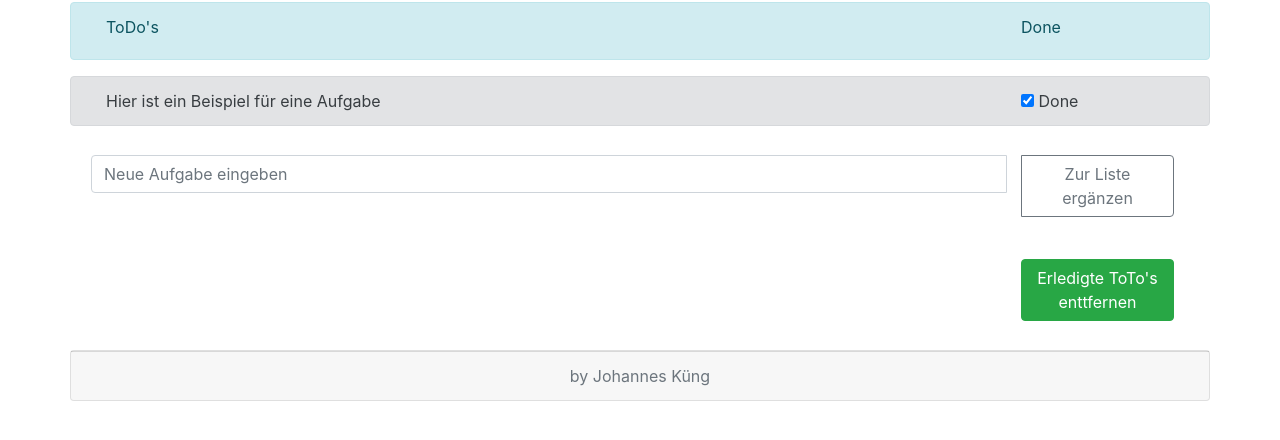
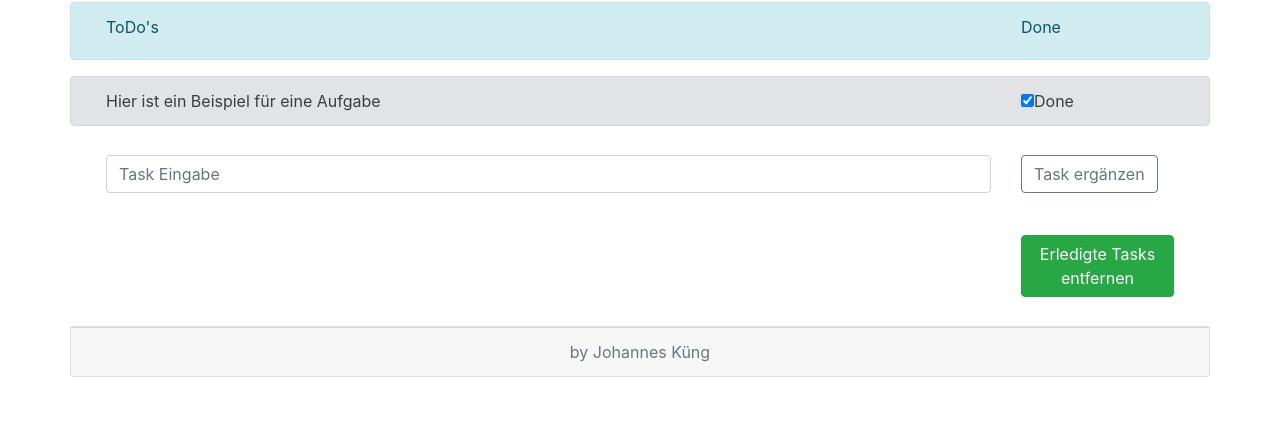
Before and after one commit to jkueng83/Javascript, a plain HTML site: page html/TodoApp.html in a window 1280 px wide. Shown: the part 180-620 px from the top of the page. Drawn offline with nearby package versions, Linux system fonts and the light colour scheme.

Commit message:
Update ToDo App

```diff
--- a/html/TodoApp.html
+++ b/html/TodoApp.html
@@ -69,7 +69,7 @@
         </div>
       </div>
       <ul id="toDoList">
-        <!--  Für das Layout das HTML erstllt - wir jetzt mit Java Script gefüllt
+        <!--  Für das Layout das HTML erstellt - wir jetzt mit Java Script gefüllt
           <li class="row alert alert-secondary">
 
             <span class="col-md-10">1. Aufgabe - Testaufgabe</span>
@@ -96,38 +96,37 @@
       </ul>
       <!-- </div> -->
 
-      <div class="row alert ">
-        <div class="input-group cal-10">
+      <div class="row alert">
+        <div class="col-10">
           <input
             type="text"
             class="form-control"
-            placeholder="Neue Aufgabe eingeben"
-
+            placeholder="Task Eingabe"
             id="newTask"
           />
-          <div class="input-group-append col-2">
-            <button
-              class="btn btn-outline-secondary"
-              type="button"
-              onclick="addTask()"
-            >
-              Zur Liste ergänzen
-            </button>
-          </div>
+        </div>
+        <div class="col-2">
+          <button
+            type="button"
+            class="btn btn-outline-secondary "
+            onclick="addTask()"
+          >
+            Task ergänzen
+          </button>
         </div>
       </div>
 
       <p></p>
 
-      <div class="row alert ">
-        <div class="col-10">  </div>
+      <div class="row alert">
+        <div class="col-10"></div>
         <div class="col-2">
           <button
             class="btn btn-success"
             type="button"
             onclick="deleteDoneTasks()"
           >
-            Erledigte ToTo's enttfernen
+            Erledigte Tasks entfernen
           </button>
         </div>
       </div>
--- a/js/todo.js
+++ b/js/todo.js
@@ -84,8 +84,7 @@ function getTaskList() {
       index +
       "' " +
       " onclick='markTask(this)'" +
-      " /> Done " +
-      " </div> " +
+      " />Done</div> " +
       " </li> ";
 
     index++;
```
